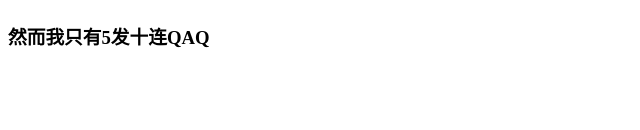
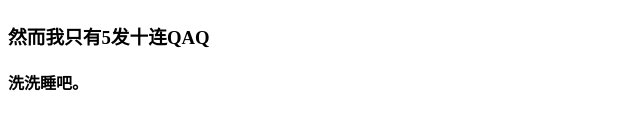
Before and after one commit to VF25G/Git-Demo, a plain HTML site: page index.html in a window 1280 px wide. Shown: the part 122-252 px from the top of the page, without its empty margins (0-640 px from the left). Drawn offline with Linux system fonts and the light colour scheme.

Commit message:
add new line about The Pick Up will be Get Nothing

```diff
--- a/index.html
+++ b/index.html
@@ -10,5 +10,6 @@
     <h1>邦邦天下第一！</h1>
     <h2>明天的Fes池，卡面太特喵可爱了！！！</h2>
     <h3>然而我只有5发十连QAQ</h3>
+    <h4>洗洗睡吧。</h4>
 </body>
 </html>
```
